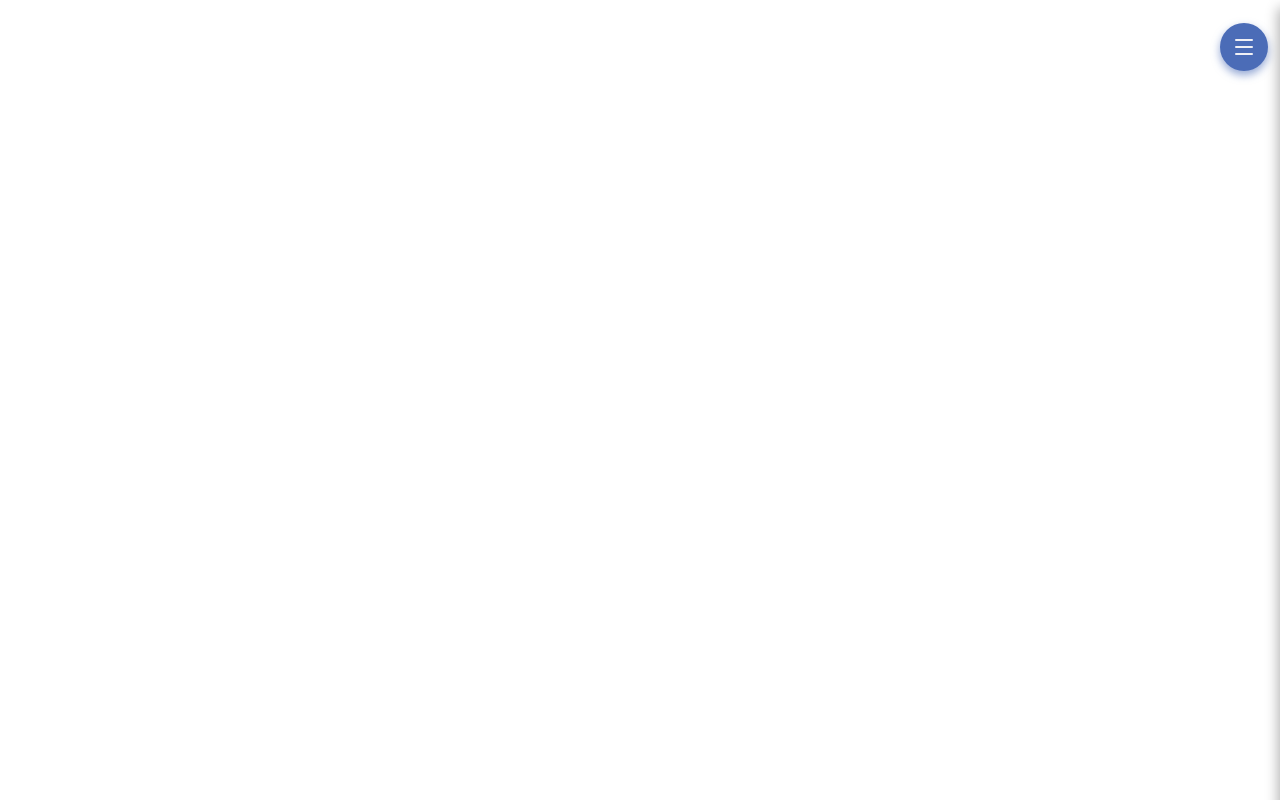
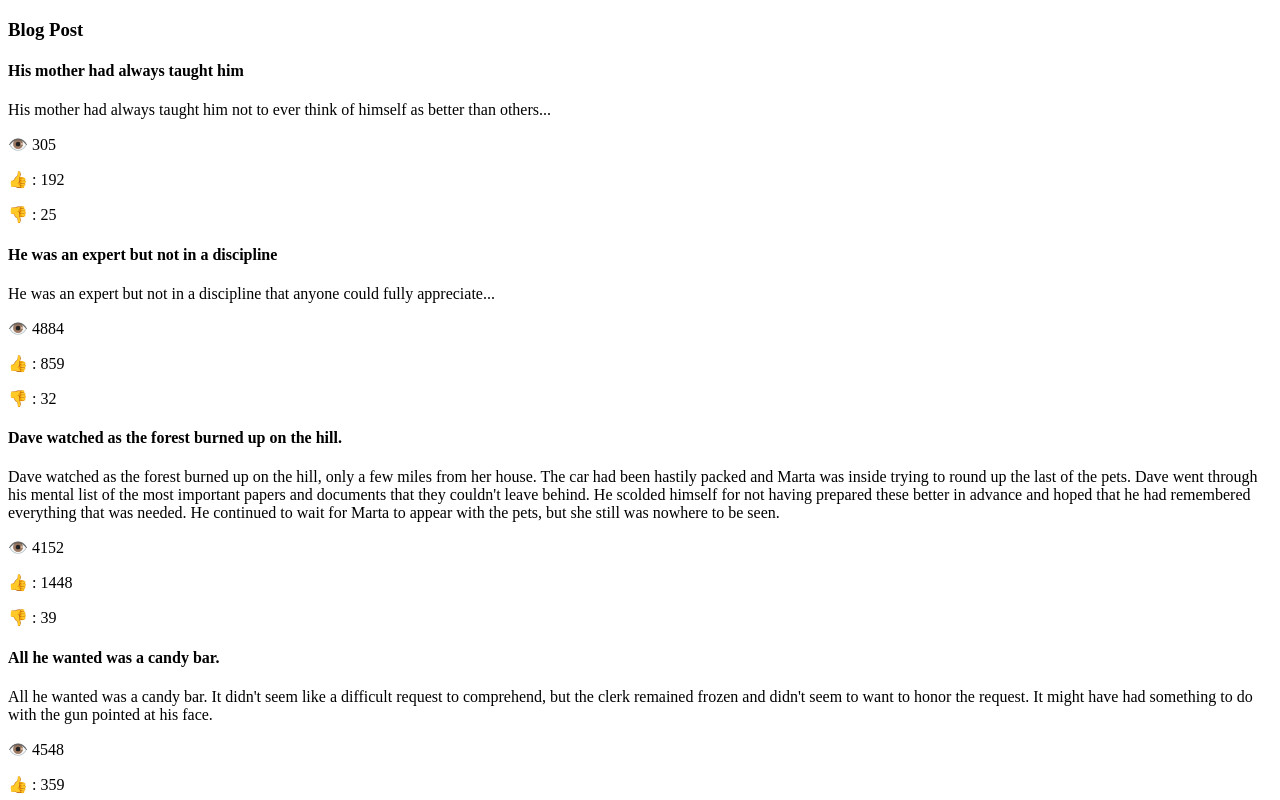
Before and after one commit to nynishuyadav85/InterviewPrep, a React (Vite) app in the folder interview/: page / in a window 1280 px wide. Shown: the top 800 px of the page. Built offline with nearby package versions, Linux system fonts and the light colour scheme.

Commit message:
feat: add BlogPost component with post data and PostCard rendering

```diff
--- a/interview/src/App.jsx
+++ b/interview/src/App.jsx
@@ -1,7 +1,8 @@
 // import { QueryClient, QueryClientProvider } from '@tanstack/react-query'
 import './App.css'
+import BlogPost from './components/BlogPost/BlogPost'
 // import FieldValidation from './components/AstrickFieldValidation/FieldValidation'
-import SideBar from './components/SideBar/SideBar'
+// import SideBar from './components/SideBar/SideBar'
 // import AutoSave from './components/AutoSave/AutoSave'
 // import FrequentlyAsked from './components/Faq/FrequentlyAsked'
 // import TanStackQuery from './Concepts/TanStackQuery'
@@ -35,7 +36,8 @@
       {/* <FrequentlyAsked /> */}
       {/* <AutoSave /> */}
       {/* <FieldValidation /> */}
-      <SideBar />
+      {/* <SideBar /> */}
+      <BlogPost />
     </>
   )
 }
--- /dev/null
+++ b/interview/src/components/BlogPost/BlogPost.jsx
@@ -0,0 +1,15 @@
+import PostCard from "./PostCard"
+import postData from "./postData"
+
+const BlogPost = () => {
+    return (
+        <div>
+            <h3>Blog Post</h3>
+            {postData.map((post) => (
+                <PostCard key={post.id} data={post} />
+            ))}
+        </div>
+    )
+}
+
+export default BlogPost
--- /dev/null
+++ b/interview/src/components/BlogPost/PostCard.jsx
@@ -0,0 +1,17 @@
+
+const PostCard = ({ data }) => {
+
+    const { title, body, reactions, views } = data
+    return (
+        <div>
+            <h4>{title}</h4>
+            <p>{body}</p>
+            <p>👁️ {views}</p>
+            {Object.entries(reactions).map(([type, count]) => (
+                <p>{type === 'likes' ? "👍" : "👎"} : {count}</p>
+            ))}
+        </div>
+    )
+}
+
+export default PostCard
--- /dev/null
+++ b/interview/src/components/BlogPost/postData.js
@@ -0,0 +1,117 @@
+// postsData.js
+export default [
+    {
+        id: 1,
+        title: "His mother had always taught him",
+        body: "His mother had always taught him not to ever think of himself as better than others...",
+        tags: ["history", "american", "crime"],
+        reactions: { likes: 192, dislikes: 25 },
+        views: 305,
+        userId: 121,
+    },
+    {
+        id: 2,
+        title: "He was an expert but not in a discipline",
+        body: "He was an expert but not in a discipline that anyone could fully appreciate...",
+        tags: ["french", "fiction", "english"],
+        reactions: { likes: 859, dislikes: 32 },
+        views: 4884,
+        userId: 91,
+    },
+    {
+        id: 3,
+        title: "Dave watched as the forest burned up on the hill.",
+        body: "Dave watched as the forest burned up on the hill, only a few miles from her house. The car had been hastily packed and Marta was inside trying to round up the last of the pets. Dave went through his mental list of the most important papers and documents that they couldn't leave behind. He scolded himself for not having prepared these better in advance and hoped that he had remembered everything that was needed. He continued to wait for Marta to appear with the pets, but she still was nowhere to be seen.",
+        tags: ["magical", "history", "french"],
+        reactions: {
+            likes: 1448,
+            dislikes: 39,
+        },
+        views: 4152,
+        userId: 16,
+    },
+    {
+        id: 4,
+        title: "All he wanted was a candy bar.",
+        body: "All he wanted was a candy bar. It didn't seem like a difficult request to comprehend, but the clerk remained frozen and didn't seem to want to honor the request. It might have had something to do with the gun pointed at his face.",
+        tags: ["mystery", "english", "american"],
+        reactions: {
+            likes: 359,
+            dislikes: 18,
+        },
+        views: 4548,
+        userId: 47,
+    },
+    {
+        id: 5,
+        title: "Hopes and dreams were dashed that day.",
+        body: "Hopes and dreams were dashed that day. It should have been expected, but it still came as a shock. The warning signs had been ignored in favor of the possibility, however remote, that it could actually happen. That possibility had grown from hope to an undeniable belief it must be destiny. That was until it wasn't and the hopes and dreams came crashing down.",
+        tags: ["crime", "mystery", "love"],
+        reactions: {
+            likes: 119,
+            dislikes: 30,
+        },
+        views: 626,
+        userId: 131,
+    },
+    {
+        id: 6,
+        title: "Dave wasn't exactly sure how he had ended up",
+        body: "Dave wasn't exactly sure how he had ended up in this predicament. He ran through all the events that had lead to this current situation and it still didn't make sense. He wanted to spend some time to try and make sense of it all, but he had higher priorities at the moment. The first was how to get out of his current situation of being naked in a tree with snow falling all around and no way for him to get down.",
+        tags: ["english", "classic", "american"],
+        reactions: {
+            likes: 15,
+            dislikes: 8,
+        },
+        views: 38,
+        userId: 98,
+    },
+    {
+        id: 7,
+        title: "This is important to remember.",
+        body: "This is important to remember. Love isn't like pie. You don't need to divide it among all your friends and loved ones. No matter how much love you give, you can always give more. It doesn't run out, so don't try to hold back giving it as if it may one day run out. Give it freely and as much as you want.",
+        tags: ["magical", "crime"],
+        reactions: {
+            likes: 127,
+            dislikes: 26,
+        },
+        views: 168,
+        userId: 70,
+    },
+    {
+        id: 8,
+        title: "One can cook on and with an open fire.",
+        body: "One can cook on and with an open fire. These are some of the ways to cook with fire outside. Cooking meat using a spit is a great way to evenly cook meat. In order to keep meat from burning, it's best to slowly rotate it.",
+        tags: ["american", "english"],
+        reactions: {
+            likes: 1271,
+            dislikes: 36,
+        },
+        views: 2116,
+        userId: 67,
+    },
+    {
+        id: 9,
+        title: "There are different types of secrets.",
+        body: "There are different types of secrets. She had held onto plenty of them during her life, but this one was different. She found herself holding onto the worst type. It was the type of secret that could gnaw away at your insides if you didn't tell someone about it, but it could end up getting you killed if you did.",
+        tags: ["american", "history", "magical"],
+        reactions: {
+            likes: 703,
+            dislikes: 18,
+        },
+        views: 2235,
+        userId: 82,
+    },
+    {
+        id: 10,
+        title: "They rushed out the door.",
+        body: "They rushed out the door, grabbing anything and everything they could think of they might need. There was no time to double-check to make sure they weren't leaving something important behind. Everything was thrown into the car and they sped off. Thirty minutes later they were safe and that was when it dawned on them that they had forgotten the most important thing of all.",
+        tags: ["fiction", "magical", "history"],
+        reactions: {
+            likes: 455,
+            dislikes: 3,
+        },
+        views: 4504,
+        userId: 144,
+    },
+];
```
